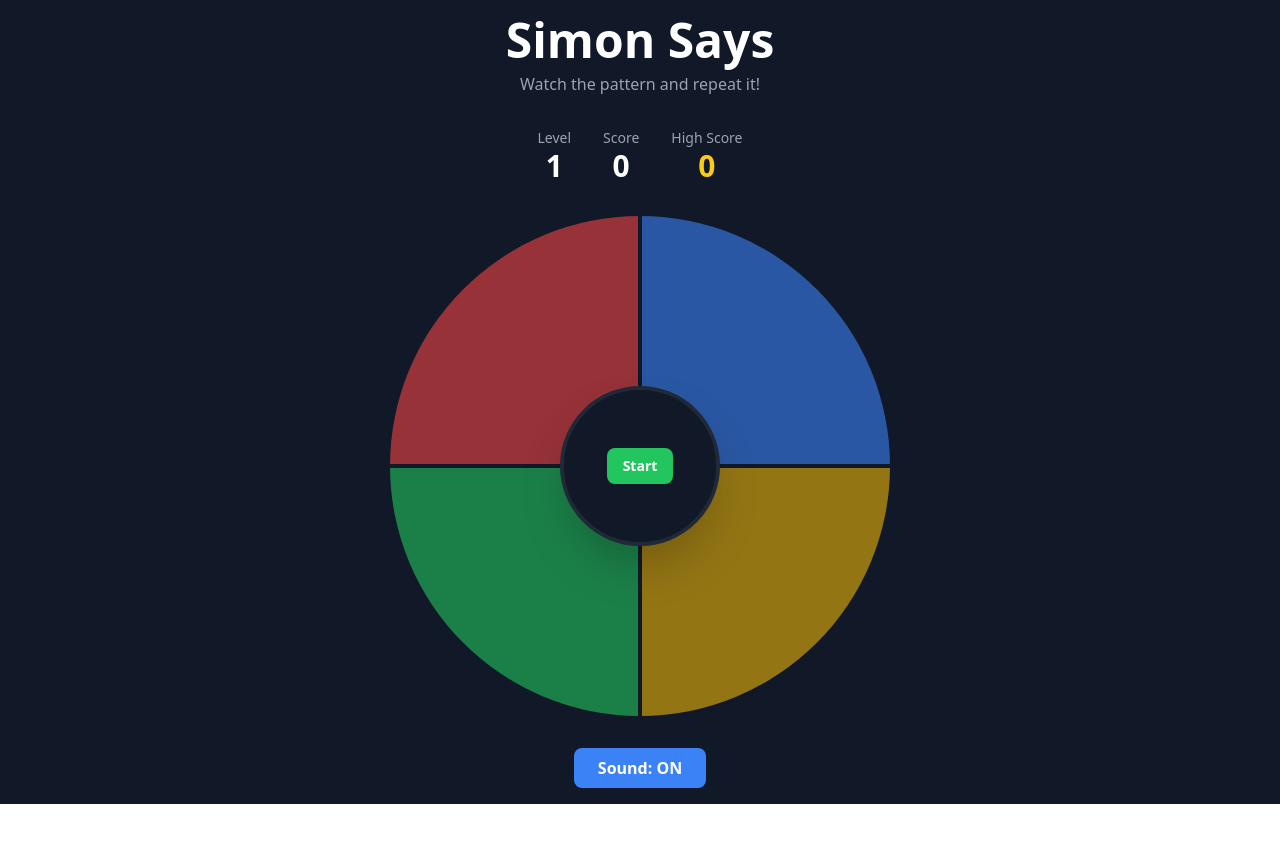
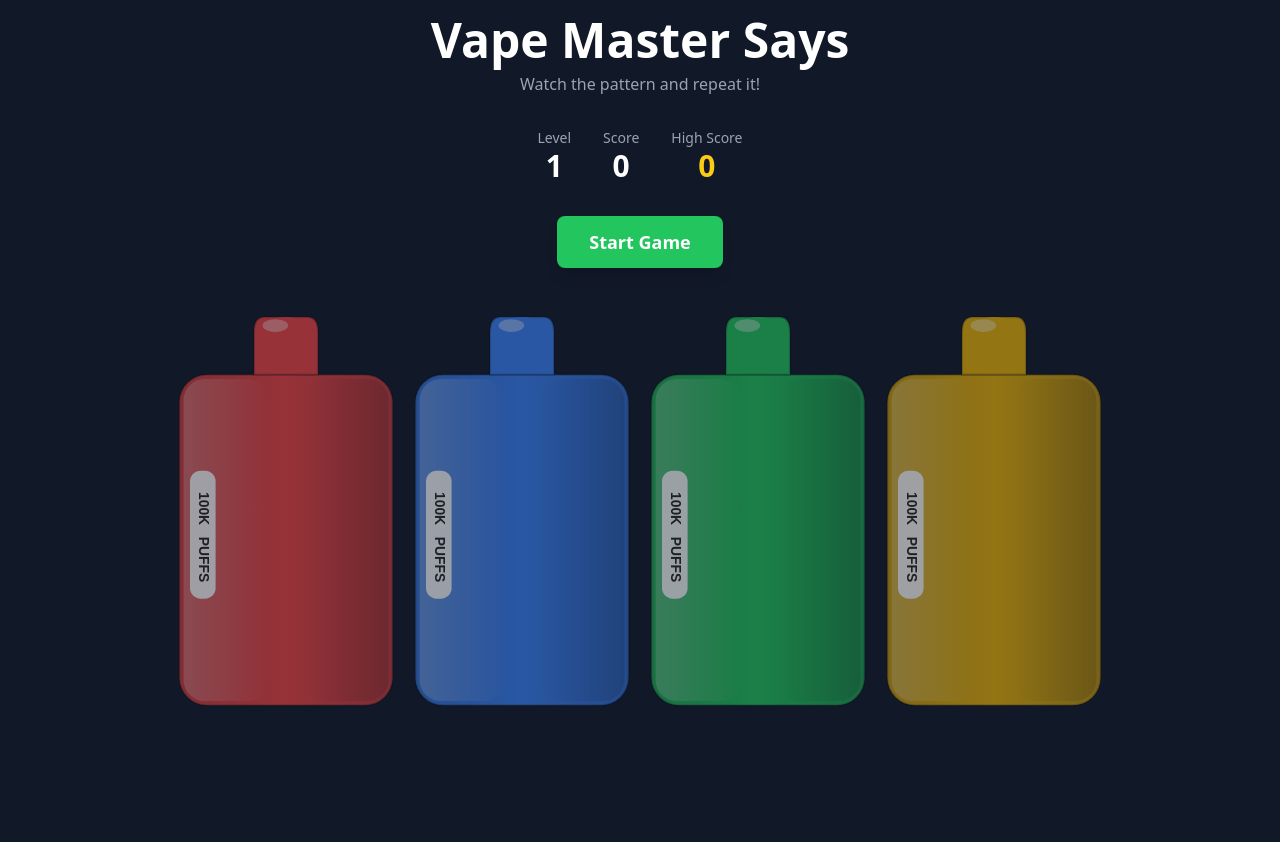
Before and after one commit to bobbleheadhobo/Vape-Master-Says, a React (Vite) app: page / in a window 1280 px wide. Shown: the top 842 px of the page. Before the commit the page ends 804 px from the top, so only its background shows below. Built offline with nearby package versions, Linux system fonts and the light colour scheme.

Commit message:
add vape svg buttons

```diff
--- a/src/App.jsx
+++ b/src/App.jsx
@@ -1,5 +1,6 @@
 import { useState, useEffect, useRef, useCallback } from 'react';
 import './App.css';
+import VapeButton from './VapeButton';
 
 // Configuration
 const GAME_CONFIG = {
@@ -92,40 +93,7 @@ const playFailSound = () => {
 };
 
 // Components
-const ColorButton = ({ color, isActive, isDisabled, onClick, isWrong, isCorrect, position }) => {
-  const colors = {
-    red: { base: 'bg-red-500', active: 'bg-red-300', border: 'border-red-700' },
-    blue: { base: 'bg-blue-500', active: 'bg-blue-300', border: 'border-blue-700' },
-    green: { base: 'bg-green-500', active: 'bg-green-300', border: 'border-green-700' },
-    yellow: { base: 'bg-yellow-500', active: 'bg-yellow-300', border: 'border-yellow-700' },
-  };
-
-  const colorScheme = colors[color];
-
-  // Position-based styling for circular layout
-  const positionClasses = {
-    'top-left': 'rounded-tl-full border-r-2 border-b-2',
-    'top-right': 'rounded-tr-full border-l-2 border-b-2',
-    'bottom-left': 'rounded-bl-full border-r-2 border-t-2',
-    'bottom-right': 'rounded-br-full border-l-2 border-t-2',
-  };
-
-  return (
-    <button
-      onClick={onClick}
-      disabled={isDisabled}
-      className={`
-        w-full h-full
-        transition-all duration-150
-        ${isActive ? `${colorScheme.active} brightness-125` : colorScheme.base}
-        ${isDisabled && !isActive ? 'opacity-60 cursor-not-allowed' : 'cursor-pointer'}
-        ${isWrong ? 'animate-shake' : ''}
-        ${positionClasses[position]}
-        border-gray-900
-      `}
-    />
-  );
-};
+// ColorButton component replaced with VapeButton
 
 const Timer = ({ timeRemaining, maxTime, gameState }) => {
   const isUrgent = timeRemaining < 2;
@@ -405,7 +373,7 @@ function App() {
     <div className="min-h-screen bg-gray-900 flex items-center justify-center p-4">
       <div className="max-w-4xl w-full">
         <div className="text-center mb-8">
-          <h1 className="text-5xl font-bold text-white mb-2">Simon Says</h1>
+          <h1 className="text-5xl font-bold text-white mb-2">Vape Master Says</h1>
           <p className="text-gray-400">Watch the pattern and repeat it!</p>
         </div>
 
@@ -426,40 +394,71 @@ function App() {
           </div>
         </div>
 
-        <div className="flex justify-center mb-8">
-          <div className="relative w-[400px] h-[400px] md:w-[500px] md:h-[500px]">
-            {/* Circular game board */}
-            <div className="w-full h-full grid grid-cols-2 grid-rows-2 gap-0 relative">
-              <ColorButton
+        <div className="flex flex-col items-center mb-8 gap-8">
+          {/* Timer and game state */}
+          <div className="text-center">
+            {gameState === 'idle' ? (
+              <button
+                onClick={startGame}
+                className="bg-green-500 hover:bg-green-600 text-white font-bold py-3 px-8 rounded-lg transition-colors text-lg shadow-lg"
+              >
+                Start Game
+              </button>
+            ) : (
+              <div>
+                <div className={`
+                  text-white font-bold text-5xl md:text-6xl
+                  ${timeRemaining < 2 ? 'text-red-400 animate-pulse' : ''}
+                  drop-shadow-lg
+                `}>
+                  {timeRemaining > 0 ? `${timeRemaining.toFixed(1)}s` : '0.0s'}
+                </div>
+                {gameState === 'playing-sequence' && (
+                  <div className="text-gray-400 text-sm mt-2">Watch the pattern...</div>
+                )}
+                {gameState === 'user-turn' && (
+                  <div className="text-green-400 text-sm mt-2">Your Turn! Click the vapes!</div>
+                )}
+              </div>
+            )}
+          </div>
+
+          {/* Vape buttons in a horizontal row */}
+          <div className="w-full flex justify-center">
+            <div className="grid grid-cols-2 md:grid-cols-4 gap-12 place-items-center">
+              <div className="w-56 h-[450px] md:w-64 md:h-[520px]">
+              <VapeButton
                 color="red"
-                position="top-left"
                 isActive={activeButton === 0}
                 isDisabled={gameState === 'playing-sequence' || gameState === 'idle'}
                 onClick={() => handleButtonClick(0)}
                 isWrong={wrongButton === 0}
                 isCorrect={correctButton === 0}
               />
-              <ColorButton
+            </div>
+            <div className="w-56 h-[450px] md:w-64 md:h-[520px]">
+              <VapeButton
                 color="blue"
-                position="top-right"
                 isActive={activeButton === 1}
                 isDisabled={gameState === 'playing-sequence' || gameState === 'idle'}
                 onClick={() => handleButtonClick(1)}
                 isWrong={wrongButton === 1}
                 isCorrect={correctButton === 1}
               />
-              <ColorButton
+            </div>
+            <div className="w-56 h-[450px] md:w-64 md:h-[520px]">
+              <VapeButton
                 color="green"
-                position="bottom-left"
                 isActive={activeButton === 2}
                 isDisabled={gameState === 'playing-sequence' || gameState === 'idle'}
                 onClick={() => handleButtonClick(2)}
                 isWrong={wrongButton === 2}
                 isCorrect={correctButton === 2}
               />
-              <ColorButton
+            </div>
+            <div className="w-56 h-[450px] md:w-64 md:h-[520px]">
+              <VapeButton
                 color="yellow"
-                position="bottom-right"
                 isActive={activeButton === 3}
                 isDisabled={gameState === 'playing-sequence' || gameState === 'idle'}
                 onClick={() => handleButtonClick(3)}
@@ -467,26 +466,10 @@ function App() {
                 isCorrect={correctButton === 3}
               />
             </div>
-
-            {/* Center circle for timer and info */}
-            <div className="absolute top-1/2 left-1/2 transform -translate-x-1/2 -translate-y-1/2 w-32 h-32 md:w-40 md:h-40 bg-gray-900 rounded-full border-4 border-gray-800 flex items-center justify-center pointer-events-none shadow-2xl">
-              {gameState === 'idle' ? (
-                <div className="text-center pointer-events-auto">
-                  <button
-                    onClick={startGame}
-                    className="bg-green-500 hover:bg-green-600 text-white font-bold py-2 px-4 rounded-lg transition-colors text-sm"
-                  >
-                    Start
-                  </button>
-                </div>
-              ) : (
-                <Timer timeRemaining={timeRemaining} maxTime={maxTimerRef.current} gameState={gameState} />
-              )}
-            </div>
+          </div>
           </div>
         </div>
-
-        <div className="flex gap-4 justify-center">
+        {/* <div className="flex gap-4 justify-center">
           <button
             onClick={() => setSoundEnabled(!soundEnabled)}
             className={`px-6 py-2 rounded-lg font-semibold transition-colors ${
@@ -497,7 +480,7 @@ function App() {
           >
             Sound: {soundEnabled ? 'ON' : 'OFF'}
           </button>
-        </div>
+        </div> */}
       </div>
 
       {gameState === 'game-over' && (
--- /dev/null
+++ b/src/VapeButton.jsx
@@ -0,0 +1,183 @@
+const VapeButton = ({ color, isActive, isDisabled, onClick, isWrong, isCorrect }) => {
+  const colors = {
+    red: {
+      base: '#ef4444',
+      active: '#fca5a5',
+      glow: '#dc2626',
+      screen: '#7f1d1d'
+    },
+    blue: {
+      base: '#3b82f6',
+      active: '#93c5fd',
+      glow: '#2563eb',
+      screen: '#1e3a8a'
+    },
+    green: {
+      base: '#22c55e',
+      active: '#86efac',
+      glow: '#16a34a',
+      screen: '#14532d'
+    },
+    yellow: {
+      base: '#eab308',
+      active: '#fde047',
+      glow: '#ca8a04',
+      screen: '#713f12'
+    },
+  };
+
+  const colorScheme = colors[color];
+  const currentColor = isActive ? colorScheme.active : colorScheme.base;
+
+  return (
+    <button
+      onClick={onClick}
+      disabled={isDisabled}
+      className={`
+        relative
+        transition-all duration-150
+        ${isDisabled && !isActive ? 'opacity-60 cursor-not-allowed' : 'cursor-pointer'}
+        ${isActive ? 'scale-105' : ''}
+        ${isWrong ? 'animate-shake' : ''}
+      `}
+      style={{
+        filter: isActive ? `drop-shadow(0 0 20px ${colorScheme.glow})` : 'none',
+      }}
+    >
+      <svg
+        viewBox="0 0 120 200"
+        className="w-full h-full"
+        xmlns="http://www.w3.org/2000/svg"
+      >
+        <defs>
+          {/* Main body gradient - left to right */}
+          <linearGradient id={`body-grad-${color}`} x1="0%" y1="0%" x2="100%" y2="0%">
+            <stop offset="0%" style={{ stopColor: currentColor, stopOpacity: 0.85 }} />
+            <stop offset="50%" style={{ stopColor: currentColor, stopOpacity: 1 }} />
+            <stop offset="100%" style={{ stopColor: currentColor, stopOpacity: 0.8 }} />
+          </linearGradient>
+
+          {/* Left highlight */}
+          <linearGradient id={`highlight-${color}`} x1="0%" y1="0%" x2="100%" y2="0%">
+            <stop offset="0%" style={{ stopColor: 'white', stopOpacity: 0.6 }} />
+            <stop offset="100%" style={{ stopColor: 'white', stopOpacity: 0 }} />
+          </linearGradient>
+
+          {/* Right shadow */}
+          <linearGradient id={`shadow-${color}`} x1="0%" y1="0%" x2="100%" y2="0%">
+            <stop offset="0%" style={{ stopColor: 'black', stopOpacity: 0 }} />
+            <stop offset="100%" style={{ stopColor: 'black', stopOpacity: 0.25 }} />
+          </linearGradient>
+        </defs>
+
+        {/* Main rectangular body with rounded corners */}
+        <rect
+          x="10"
+          y="35"
+          width="100"
+          height="155"
+          rx="13"
+          ry="13"
+          fill={`url(#body-grad-${color})`}
+          stroke="rgba(0,0,0,0.2)"
+          strokeWidth="1"
+        />
+
+        {/* Left side highlight for glossy effect */}
+        <rect
+          x="12"
+          y="37"
+          width="40"
+          height="151"
+          rx="10"
+          ry="10"
+          fill={`url(#highlight-${color})`}
+          opacity="0.4"
+        />
+
+        {/* Right side shadow for depth */}
+        <rect
+          x="68"
+          y="37"
+          width="40"
+          height="151"
+          rx="10"
+          ry="10"
+          fill={`url(#shadow-${color})`}
+          opacity="0.5"
+        />
+
+        {/* Vertical pill-shaped label on left side */}
+        <rect
+          x="15"
+          y="80"
+          width="12"
+          height="60"
+          rx="5"
+          ry="5"
+          fill="white"
+          opacity="0.95"
+        />
+
+        {/* Vertical text inside pill - rotated 90 degrees */}
+        <text
+          x="12"
+          y="119"
+          fontFamily="Arial, sans-serif"
+          fontSize="6.5"
+          fill="rgba(0,0,0,0.85)"
+          textAnchor="right"
+          fontWeight="bold"
+          transform="rotate(90, 30, 108)"
+        >
+          100K
+        </text>
+
+        {/* Vertical text inside pill - rotated 90 degrees */}
+        <text
+          x="33"
+          y="119"
+          fontFamily="Arial, sans-serif"
+          fontSize="6.5"
+          fill="rgba(0,0,0,0.85)"
+          textAnchor="left"
+          fontWeight="bold"
+          transform="rotate(90, 30, 108)"
+        >
+          PUFFS
+        </text>
+
+        {/* Mouthpiece - rectangular, wider at base, rounded top only */}
+        <path
+          d="M 45 35 L 45 15 Q 45 8 50 8 L 70 8 Q 75 8 75 15 L 75 35 Z"
+          fill={currentColor}
+          stroke="rgba(0,0,0,0.2)"
+          strokeWidth="1"
+        />
+
+        {/* Mouthpiece top rounded cap */}
+        <rect
+          x="50"
+          y="8"
+          width="20"
+          height="10"
+          rx="10"
+          ry="10"
+          fill={currentColor}
+        />
+
+        {/* Small highlight on mouthpiece */}
+        <ellipse
+          cx="55"
+          cy="12"
+          rx="6"
+          ry="3"
+          fill="white"
+          opacity="0.4"
+        />
+      </svg>
+    </button>
+  );
+};
+
+export default VapeButton;
```
Also changed, not shown: 1 other file (tests, documents, lock files or other folders).
